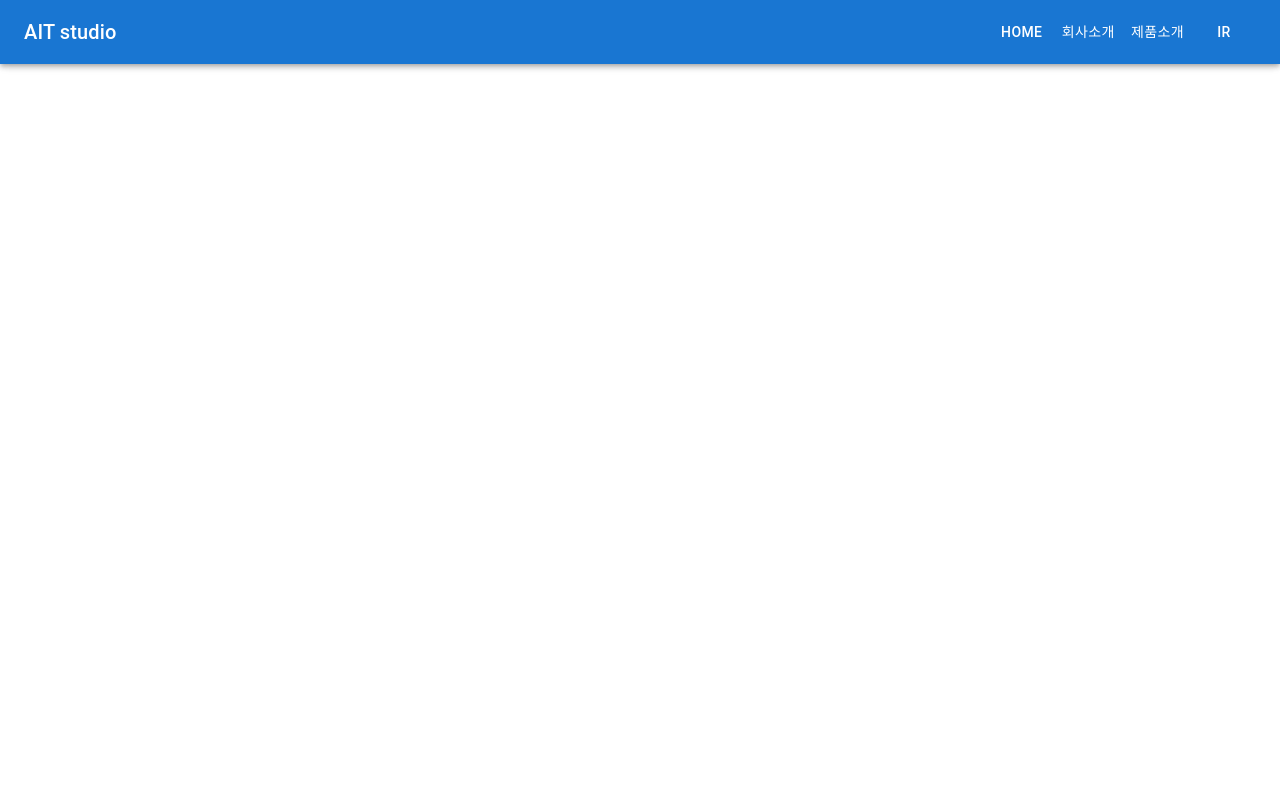
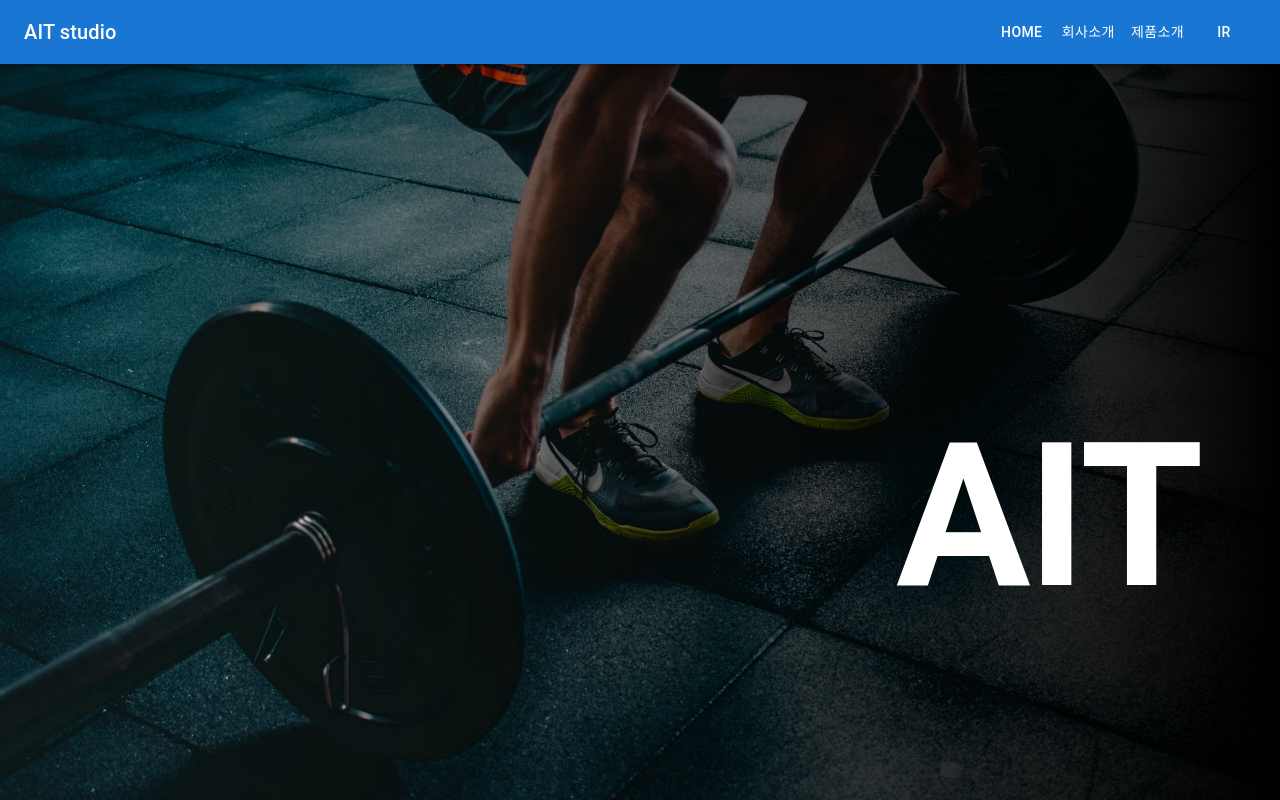
Before and after one commit to ait-studio/home, a React (Create React App) app: page / in a window 1280 px wide. Built offline with nearby package versions, Linux system fonts and the light colour scheme.

Commit message:
[Update]default layout of indexpage

```diff
--- a/src/pages/IndexPage.jsx
+++ b/src/pages/IndexPage.jsx
@@ -1,9 +1,43 @@
+import { Typography } from "@mui/material";
+import { Box } from "@mui/system";
 import Header from "../components/Header";
+
+const headerFontStyle = {
+  fontWeight: "bold",
+  fontSize: "200px",
+};
+
+const headerDetailStyle = {
+  fontSzie: "40px",
+};
 
 export default function MainPage() {
   return (
     <>
       <Header />
+      <Box
+        sx={{
+          width: "100vw",
+          height: "100vh",
+          background:
+            "linear-gradient(to right, rgba(0, 0, 0, 0), rgba(0, 0, 0, 1)), url('deadlift.avif')",
+          backgroundSize: "cover",
+        }}
+      >
+        <Typography
+          variant="h1"
+          sx={{
+            color: "#FFF",
+            pl: "100vw",
+            pt: "100vh",
+            transform: "translate(-30vw, -50vh)",
+            ...headerFontStyle,
+          }}
+        >
+          AIT
+        </Typography>
+        <Typography variant="h2" sx={headerDetailStyle}></Typography>
+      </Box>
     </>
   );
 }
```
